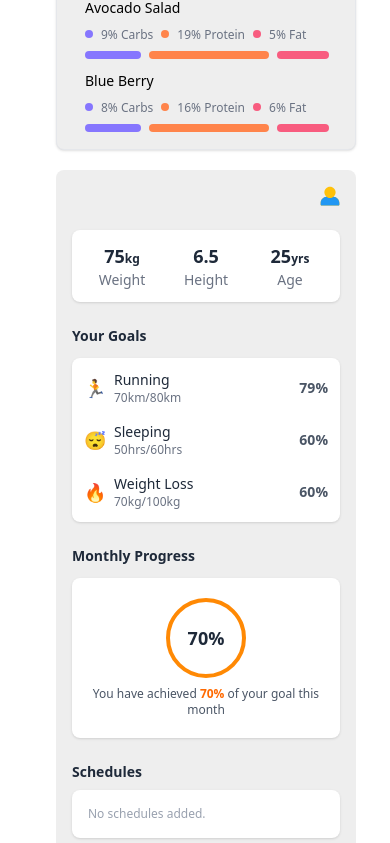
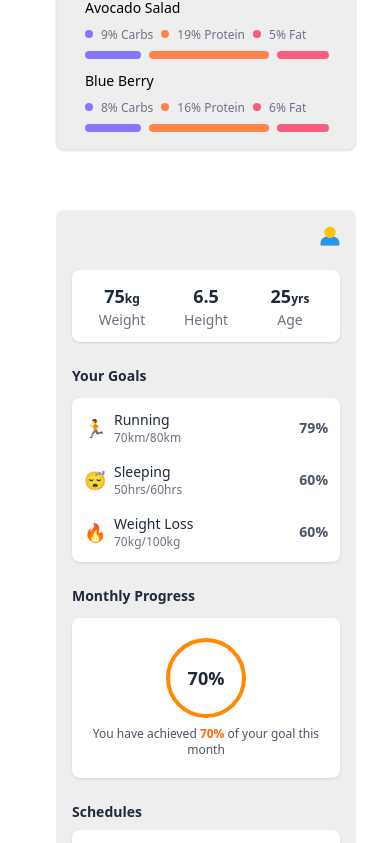
Before and after one commit to fre-eyesus/fitness-tracker, a React (Vite) app: page / in a window 390 px wide. Shown: the part 1154-1997 px from the top of the page. Built offline with nearby package versions, Linux system fonts and the light colour scheme.

Commit message:
Update Dashboard component: enhance layout with overflow handling and adjust Sidebar width for improved responsiveness

```diff
--- a/src/components/Dashboard.jsx
+++ b/src/components/Dashboard.jsx
@@ -30,7 +30,7 @@ const Dashboard = () => {
 
   return (
     <>
-      <div className='lg:flex lg:flex-row'>
+      <div className='lg:flex lg:flex-row overflow-x-hidden'>
         <div className='lg:w-[2%]'>
             <LeftSidebar openModal={openModal} />
         </div>
@@ -43,7 +43,7 @@ const Dashboard = () => {
             <div><DietMenu /></div>
         </div>
 
-          <div className='lg:w-[20%] mt-5 ml-4.5'>
+          <div className='lg:w-[30%] mt-15 ml-4.5 mr-3'>
             <Sidebar />
           </div>
     </div>
```
